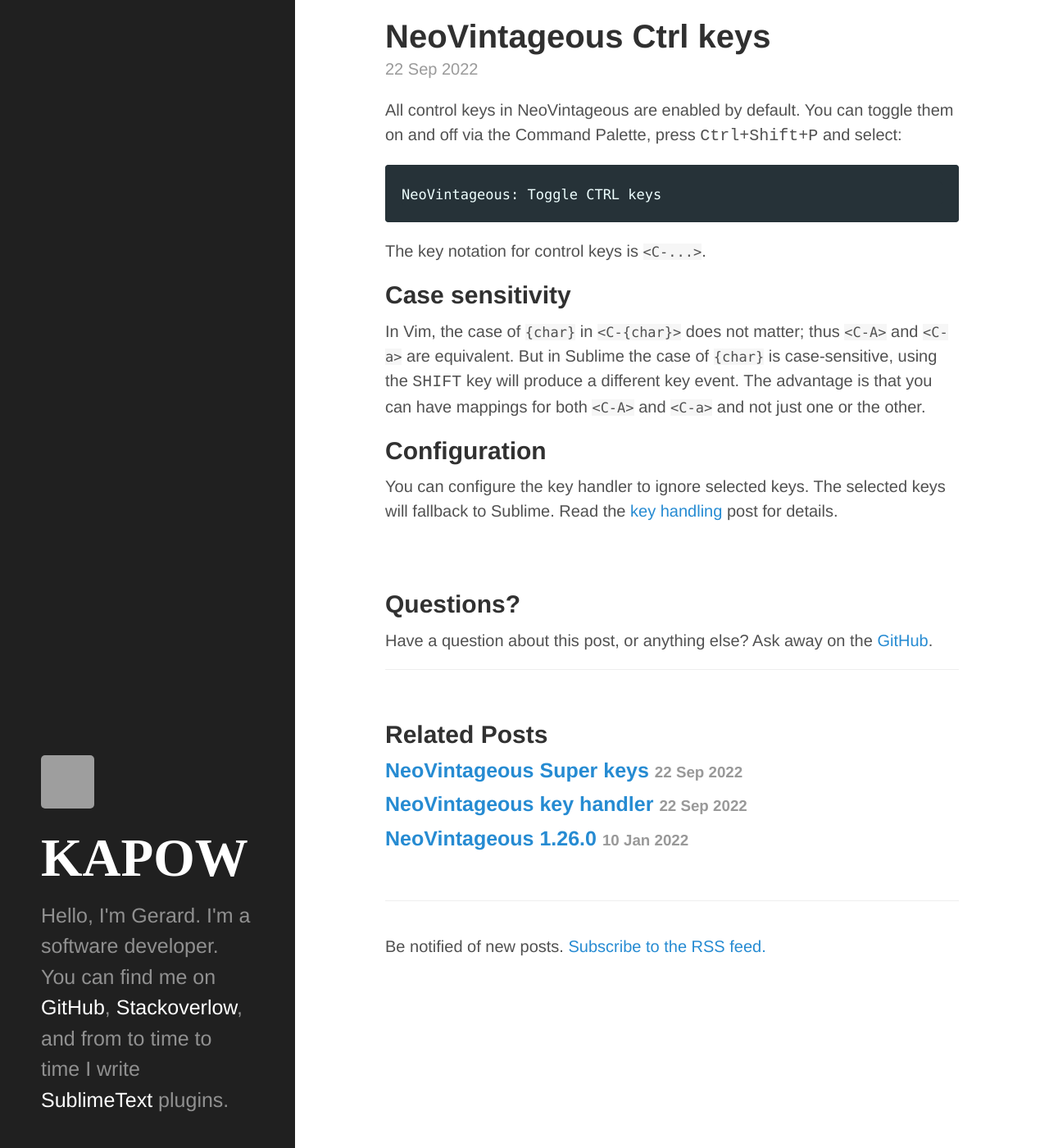
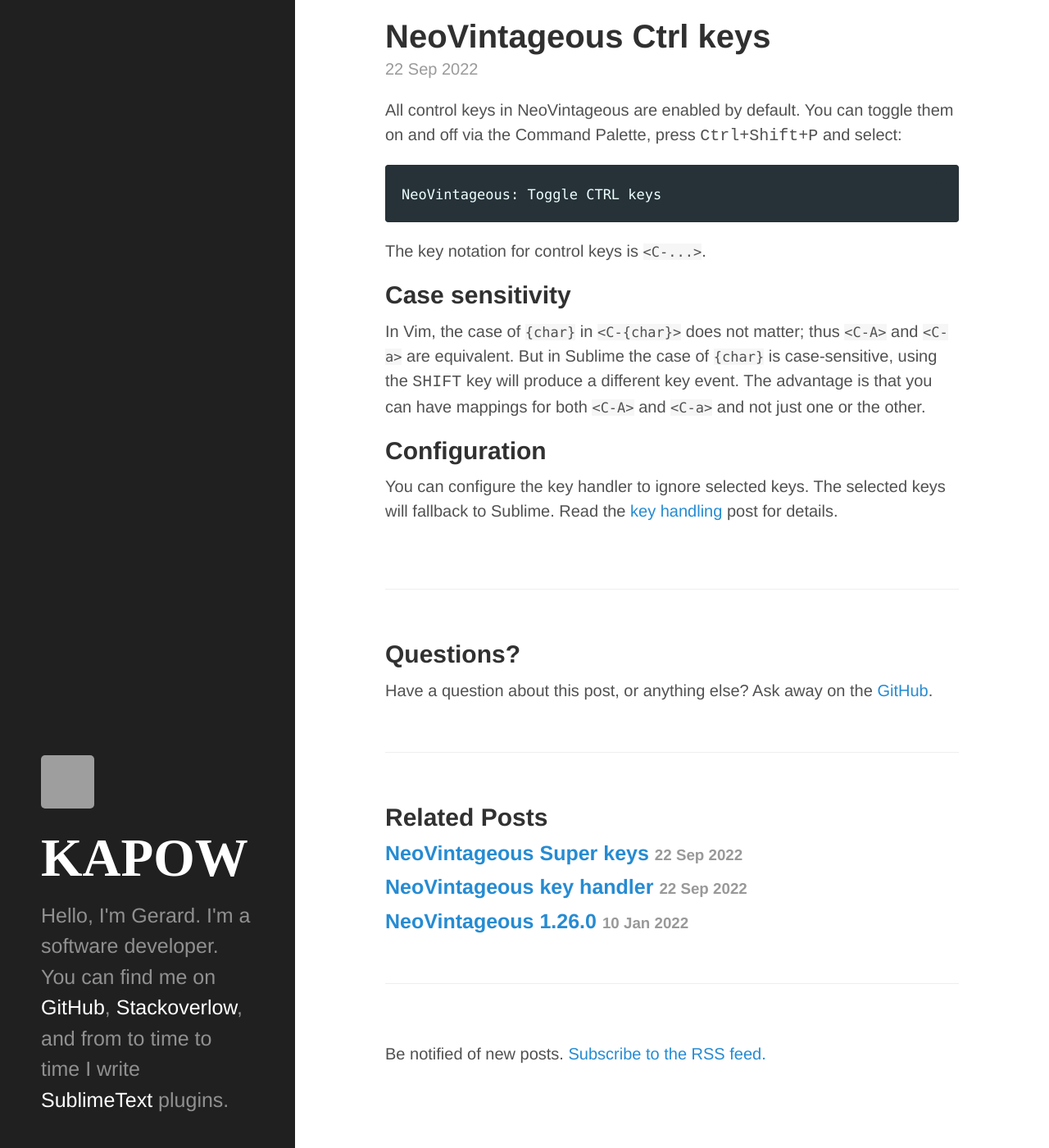
Before and after one commit to gerardroche/gerardroche.github.io, a Jekyll site: the page built from _posts/2022-09-22-neovintageous-ctrl-keys.md, in a window 1280 px wide and 1400 px high, scrolled down 61 px. Shown: the whole window at 82% size. Built offline with Jekyll 4.4.1, drawn with Linux system fonts in a browser that asks for light colours; grey boxes are pictures that could not be loaded.

Commit message:
update styles

```diff
--- a/_layouts/post.html
+++ b/_layouts/post.html
@@ -31,4 +31,6 @@
   </ul>
 </div>
 
-<p>Be notified of new posts. <a href="{{ "/feed.xml" | relative_url }}">Subscribe to the RSS feed.</a><p>
+<div class="notified">
+  <p>Be notified of new posts. <a href="{{ "/feed.xml" | relative_url }}">Subscribe to the RSS feed.</a><p>
+</div>
--- a/_sass/_hyde.scss
+++ b/_sass/_hyde.scss
@@ -30,3 +30,13 @@
 }
 
 .tip .tip-heading { float: left; margin-right: .3rem;}
+
+.questions {
+  padding-top: 2rem;
+  padding-bottom: 2rem;
+  border-top: 1px solid #eee;
+}
+
+.notified {
+  padding-top: 1.5rem;
+}
```
